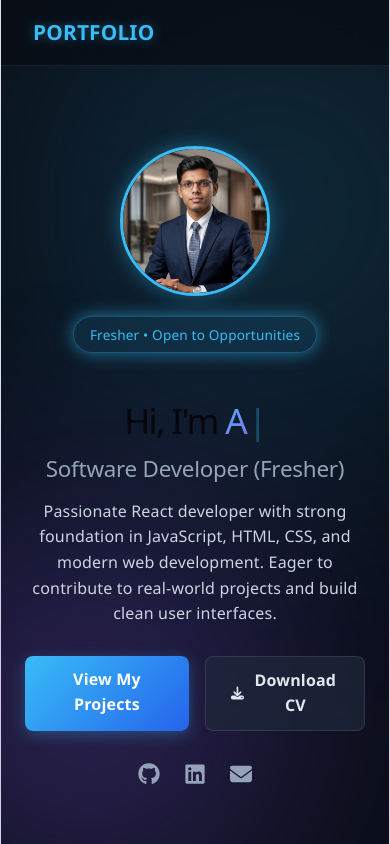
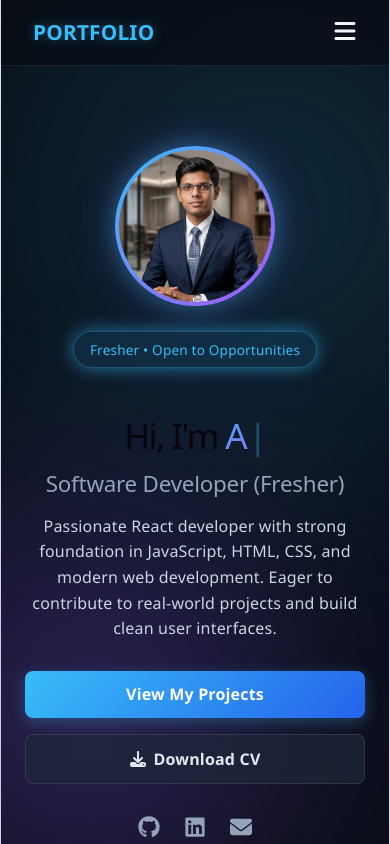
Before and after one commit to jamalasad-ASAD/Portfolio-Asad, a React (Vite) app: page / in a window 390 px wide. Shown: the top 844 px of the page. Built offline with nearby package versions, Linux system fonts and the light colour scheme.

Commit message:
Updated EmailJS Template ID to template_96ffv3n

```diff
--- a/package.json
+++ b/package.json
@@ -10,6 +10,7 @@
     "preview": "vite preview"
   },
   "dependencies": {
+    "@emailjs/browser": "^4.4.1",
     "framer-motion": "^13.1.1",
     "lucide-react": "^1.35.0",
     "react": "^19.2.8",
--- a/src/App.css
+++ b/src/App.css
@@ -515,7 +515,7 @@ footer {
 
 
 /* Profile Image Container Styling */
-.profile-img-container {
+/* .profile-img-container {
   display: flex;
   justify-content: center;
   align-items: center;
@@ -535,4 +535,81 @@ footer {
 .profile-img:hover {
   transform: scale(1.05);
   box-shadow: 0 0 30px rgba(168, 85, 247, 0.6);
+} */
+
+/* Modern Animated Profile Picture Container */
+.profile-img-container {
+  display: flex;
+  justify-content: center;
+  align-items: center;
+  margin-bottom: 25px;
+  position: relative;
 }
+
+.profile-img {
+  width: 160px;
+  height: 160px;
+  object-fit: cover;
+  border-radius: 50%;
+  padding: 4px;
+  background: linear-gradient(135deg, #38bdf8, #a855f7); /* Gradient Border Effect */
+  box-shadow: 0 0 25px rgba(56, 189, 248, 0.4), 0 0 50px rgba(168, 85, 247, 0.2);
+  transition: transform 0.4s ease, box-shadow 0.4s ease, filter 0.4s ease;
+  cursor: pointer;
+}
+
+/* Hovering Glow & Floating Animation */
+.profile-img:hover {
+  transform: translateY(-5px) scale(1.06);
+  box-shadow: 0 0 35px rgba(56, 189, 248, 0.7), 0 0 70px rgba(168, 85, 247, 0.5);
+  filter: brightness(1.1);
+}
+
+/* Hide toggle button on desktop */
+.menu-toggle {
+  display: none;
+  background: none;
+  border: none;
+  color: #f3f4f6;
+  cursor: pointer;
+}
+
+/* Mobile Media Queries (Screens <= 768px) */
+@media (max-width: 768px) {
+  .menu-toggle {
+    display: block;
+  }
+
+  .nav-links {
+    position: absolute;
+    top: 100%;
+    left: 0;
+    width: 100%;
+    background: #0f172a;
+    flex-direction: column;
+    align-items: center;
+    padding: 20px 0;
+    gap: 18px;
+    display: none;
+    border-bottom: 1px solid #1e293b;
+    box-shadow: 0 10px 25px rgba(0, 0, 0, 0.5);
+  }
+
+  .nav-links.active {
+    display: flex;
+  }
+
+  .hero-buttons {
+    flex-direction: column;
+    width: 100%;
+  }
+
+  .hero-buttons .btn {
+    width: 100%;
+    justify-content: center;
+  }
+
+  .projects-grid {
+    grid-template-columns: 1fr;
+  }
+}
--- a/src/App.jsx
+++ b/src/App.jsx
@@ -1,5 +1,6 @@
 import { useState, useEffect } from 'react';
-import profilePic from './profile.jpg'; // 👈 src folder se direct image import
+import emailjs from '@emailjs/browser';
+import profilePic from './profile.jpg';
 import { portfolioData } from './Components/portfolioData';
 import {
   FaGithub,
@@ -13,18 +14,19 @@ import {
   FaFilePdf,
   FaDownload,
   FaEye,
-  FaBriefcase
+  FaBriefcase,
+  FaBars,
+  FaXmark
 } from 'react-icons/fa6';
 import './App.css';
 
-// 🔄 Clean & Error-Free Looping Typewriter Effect Component
+// 🔄 Looping Typewriter Effect Component
 function Typewriter({ text, speed = 120, pause = 1500 }) {
   const [displayedText, setDisplayedText] = useState('');
   const [isDeleting, setIsDeleting] = useState(false);
 
   useEffect(() => {
     let timeout;
-
     if (!isDeleting && displayedText.length < text.length) {
       timeout = setTimeout(() => {
         setDisplayedText(text.slice(0, displayedText.length + 1));
@@ -40,7 +42,6 @@ function Typewriter({ text, speed = 120, pause = 1500 }) {
     } else if (isDeleting && displayedText.length === 0) {
       setIsDeleting(false);
     }
-
     return () => clearTimeout(timeout);
   }, [displayedText, isDeleting, text, speed, pause]);
 
@@ -53,39 +54,88 @@ function Typewriter({ text, speed = 120, pause = 1500 }) {
 }
 
 function App() {
-  const [formData, setFormData] = useState({ name: '', email: '', message: '' });
   const [submitted, setSubmitted] = useState(false);
+  const [loading, setLoading] = useState(false);
+  const [menuOpen, setMenuOpen] = useState(false);
+
+  const [formData, setFormData] = useState({
+    name: '',
+    email: '',
+    message: ''
+  });
 
   const resumeUrl = "/resume.pdf";
 
+  // Initialize EmailJS with Public Key on mount
+  useEffect(() => {
+    emailjs.init("vXZGlrFVZVPhiQaf9");
+  }, []);
+
+  const handleChange = (e) => {
+    setFormData({ ...formData, [e.target.name]: e.target.value });
+  };
+
+  // 📩 Handle EmailJS Form Submission
   const handleSubmit = (e) => {
     e.preventDefault();
-    if(formData.name && formData.email && formData.message) {
+    setLoading(true);
+
+    const templateParams = {
+      from_name: formData.name,
+      user_name: formData.name,
+      from_email: formData.email,
+      user_email: formData.email,
+      reply_to: formData.email,
+      message: formData.message,
+    };
+
+    emailjs.send(
+      'service_fhb8e4h',   // ✅ Service ID
+      'template_96ffv3n',  // ✅ Updated Active Template ID
+      templateParams,
+      'vXZGlrFVZVPhiQaf9'  // ✅ Public Key
+    )
+    .then((response) => {
+      console.log('SUCCESS!', response.status, response.text);
+      setLoading(false);
       setSubmitted(true);
-      setTimeout(() => setSubmitted(false), 4000);
       setFormData({ name: '', email: '', message: '' });
-    }
+      setTimeout(() => setSubmitted(false), 5000);
+    })
+    .catch((error) => {
+      setLoading(false);
+      console.error("EmailJS Error Details:", error);
+      alert(`Failed to send message (${error.text || error.status || 'Error'}). Check console for details.`);
+    });
+  };
+
+  const toggleMenu = () => {
+    setMenuOpen(!menuOpen);
   };
 
   return (
     <div className="portfolio-app">
-      {/* Top Navbar */}
+      {/* Top Responsive Navbar */}
       <nav className="navbar">
         <div className="logo">PORTFOLIO</div>
 
-        <div className="nav-links">
-          <a href="#about">About</a>
-          <a href="#skills">Skills</a>
-          <a href="#internships">Internships</a>
-          <a href="#projects">Projects</a>
-          <a href="#education">Education</a>
-          <a href="#resume">Resume</a>
-          <a href="#contact">Contact</a>
+        <button className="menu-toggle" onClick={toggleMenu} aria-label="Toggle Menu">
+          {menuOpen ? <FaXmark size={24} /> : <FaBars size={24} />}
+        </button>
+
+        <div className={`nav-links ${menuOpen ? 'active' : ''}`}>
+          <a href="#about" onClick={() => setMenuOpen(false)}>About</a>
+          <a href="#skills" onClick={() => setMenuOpen(false)}>Skills</a>
+          <a href="#internships" onClick={() => setMenuOpen(false)}>Internships</a>
+          <a href="#projects" onClick={() => setMenuOpen(false)}>Projects</a>
+          <a href="#education" onClick={() => setMenuOpen(false)}>Education</a>
+          <a href="#resume" onClick={() => setMenuOpen(false)}>Resume</a>
+          <a href="#contact" onClick={() => setMenuOpen(false)}>Contact</a>
         </div>
       </nav>
 
       <main className="container">
-        {/* Hero / About Section with Profile Picture */}
+        {/* Hero / About Section */}
         <section id="about" className="hero-section">
           <div className="profile-img-container">
             <img
@@ -118,7 +168,7 @@ function App() {
           </div>
         </section>
 
-        {/* 💻 Technical Skills Section */}
+        {/* Technical Skills Section */}
         <section id="skills" className="section">
           <h2 className="section-title"><FaCode className="icon" /> Technical Skills</h2>
           <div className="skills-container">
@@ -131,7 +181,7 @@ function App() {
           </div>
         </section>
 
-        {/* 💼 Internship Section */}
+        {/* Internship Section */}
         {portfolioData.internships && portfolioData.internships.length > 0 && (
           <section id="internships" className="section">
             <h2 className="section-title"><FaBriefcase className="icon" /> Internship & Experience</h2>
@@ -228,27 +278,32 @@ function App() {
             <form className="contact-form" onSubmit={handleSubmit}>
               <input
                 type="text"
+                name="name"
+                value={formData.name}
+                onChange={handleChange}
                 placeholder="Your Name"
-                value={formData.name}
-                onChange={(e) => setFormData({...formData, name: e.target.value})}
                 required
               />
               <input
                 type="email"
+                name="email"
+                value={formData.email}
+                onChange={handleChange}
                 placeholder="Your Email"
-                value={formData.email}
-                onChange={(e) => setFormData({...formData, email: e.target.value})}
                 required
               />
               <textarea
+                name="message"
+                value={formData.message}
+                onChange={handleChange}
                 rows="4"
                 placeholder="Type Message"
-                value={formData.message}
-                onChange={(e) => setFormData({...formData, message: e.target.value})}
                 required
               ></textarea>
-              <button type="submit" className="btn btn-primary">Send Message</button>
-              {submitted && <p className="success-msg">Message sent successfully!</p>}
+              <button type="submit" className="btn btn-primary" disabled={loading}>
+                {loading ? "Sending..." : "Send Message"}
+              </button>
+              {submitted && <p className="success-msg">Message sent directly to inbox!</p>}
             </form>
           </div>
         </section>
```
Also changed, not shown: 1 other file (tests, documents, lock files or other folders).
